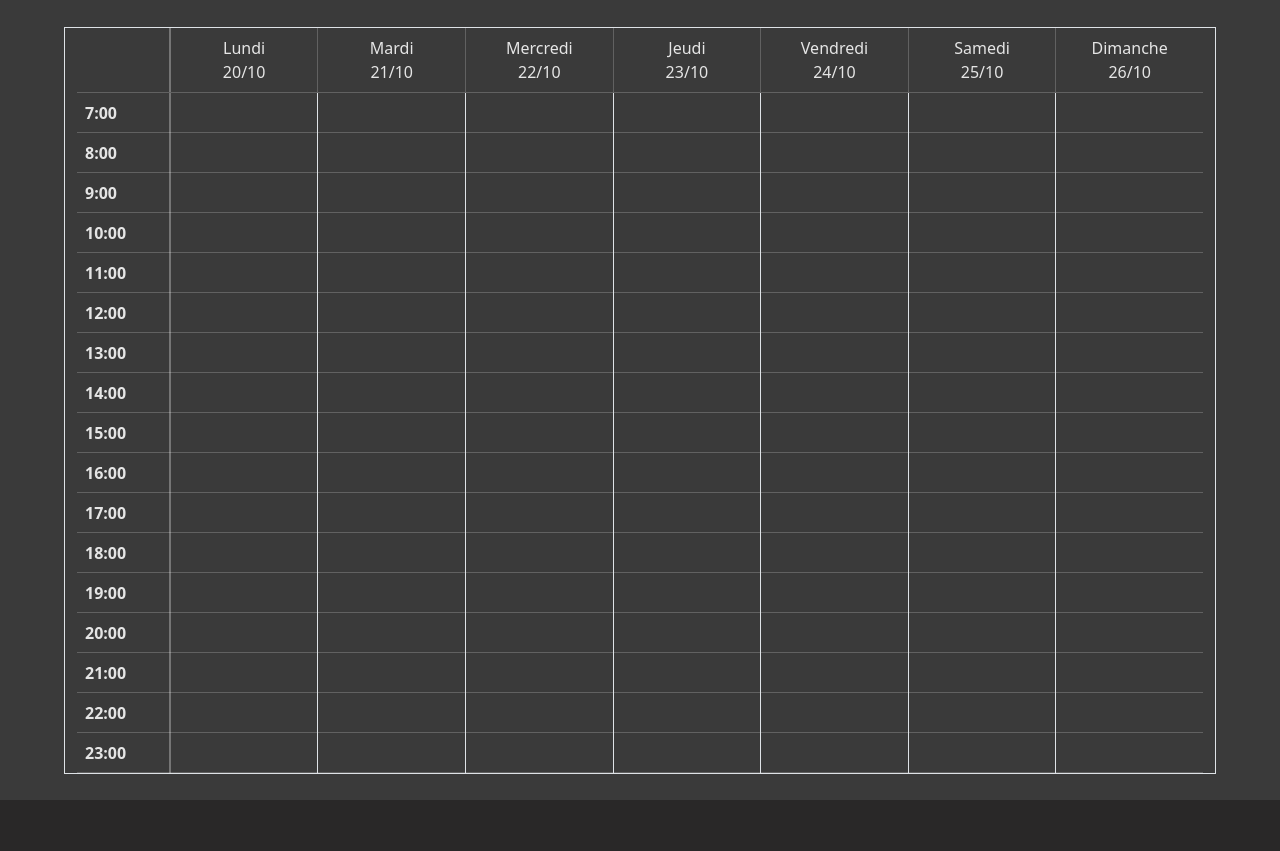
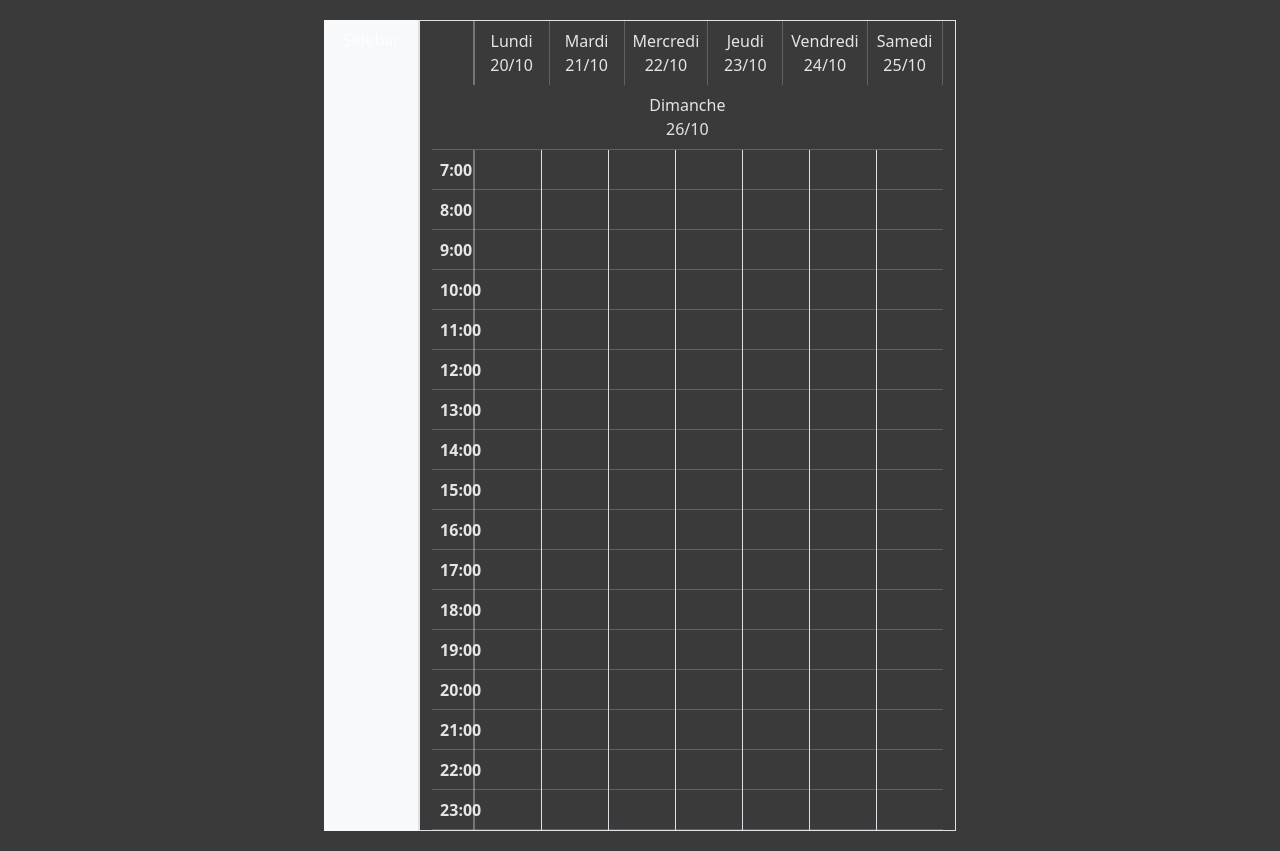
Before and after one commit to LucasBroda/Planning, a React (Vite) app in the folder my-app/: page / in a window 1280 px wide. Before the commit the page ends 800 px from the top, so only its background shows below. Built offline with nearby package versions, Linux system fonts and the light colour scheme.

Commit message:
feat: added some style to the sidebar

```diff
--- /dev/null
+++ b/my-app/src/component/sidebar/sidebar.tsx
@@ -0,0 +1,15 @@
+import React from 'react';
+import 'bootstrap/dist/css/bootstrap.min.css';
+
+const Sidebar: React.FC = () => {
+    return (
+        <div className="sidebar border-end h-100 w-100 p-0 m-0" style={{ backgroundColor: '#f8f9fa' }}>
+            <div className="d-flex flex-column align-items-center h-100 p-2">
+                {/* Contenu de la sidebar */}
+                <div className="mb-3">Sidebar</div>
+            </div>
+        </div>
+    );
+}
+
+export default Sidebar;
--- a/my-app/src/component/tableau/calendrier.tsx
+++ b/my-app/src/component/tableau/calendrier.tsx
@@ -1,7 +1,7 @@
 import React from 'react';
 import 'bootstrap/dist/css/bootstrap.min.css';
-import TableauHeader from './tableauHeader/tableauHeader';
 import TableauBody from './tableauBody/tableauBody';
+import Sidebar from '../sidebar/sidebar';
 
 interface CalendrierProps {
     dateDebut: Date;
@@ -10,11 +10,12 @@ interface CalendrierProps {
 const Calendrier: React.FC<CalendrierProps> = ({ dateDebut }) => {
     return (
         <div className="calendrier-container">
-            <div className="container">
-                <div className="row justify-content-center">
-                    <div className="col-12">
-                        <TableauBody dateDebut={dateDebut} />
-                    </div>
+            <div className="d-flex h-100" style={{ margin: 0, padding: 0 }}>
+                <div style={{ width: '15%', margin: 0, padding: 0 }}>
+                    <Sidebar />
+                </div>
+                <div style={{ width: '85%', margin: 0, padding: 0 }}>
+                    <TableauBody dateDebut={dateDebut} />
                 </div>
             </div>
         </div>
```
